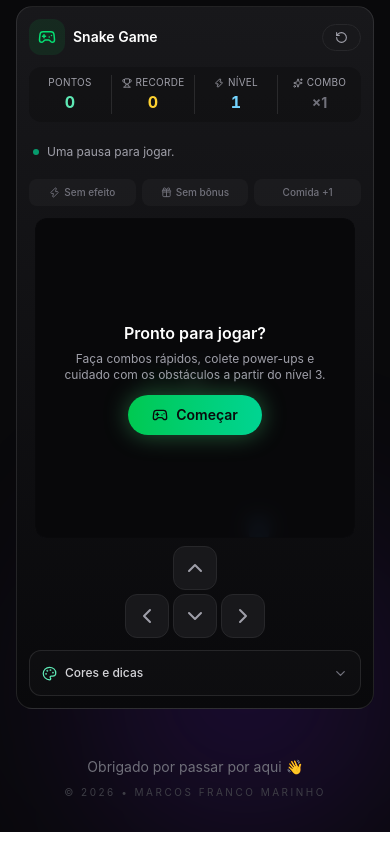
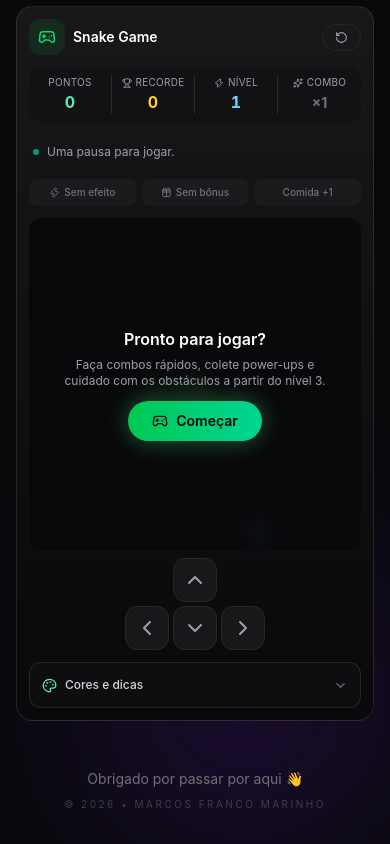
Before and after one commit to marcosfrancomarinho/meu-perfil, a React (Vite) app: page / in a window 390 px wide. Shown: the part 984-1828 px from the top of the page. Built offline with nearby package versions, Linux system fonts and the light colour scheme.

Commit message:
fix: inset Snake grid from rounded frame and enlarge board

```diff
--- a/src/components/SnakeGame/SnakeGame.tsx
+++ b/src/components/SnakeGame/SnakeGame.tsx
@@ -396,13 +396,16 @@ export function SnakeGame() {
         </div>
       </div>
 
-      <div className='relative mx-auto mt-2 w-full max-w-[min(320px,max(180px,calc(100svh-360px)))] sm:mt-3 sm:max-w-md'>
+      <div className='relative mx-auto mt-2 w-full max-w-[min(352px,max(180px,calc(100svh-340px)))] sm:mt-3 sm:max-w-md'>
         <div
           onTouchStart={handleTouchStart}
           onTouchEnd={handleTouchEnd}
           aria-label='Tabuleiro do Snake Game. No celular, deslize para mudar a direção.'
-          className='mx-auto grid aspect-square w-full max-w-md touch-none gap-px overflow-hidden rounded-xl border border-zinc-800 bg-zinc-950 sm:rounded-2xl'
-          style={{ gridTemplateColumns: `repeat(${gridSize}, 1fr)` }}
+          className='mx-auto grid aspect-square w-full max-w-md touch-none gap-px overflow-hidden rounded-xl border border-zinc-800 bg-zinc-950 p-2 sm:rounded-2xl sm:p-2.5'
+          style={{
+            gridTemplateColumns: `repeat(${gridSize}, minmax(0, 1fr))`,
+            gridTemplateRows: `repeat(${gridSize}, minmax(0, 1fr))`,
+          }}
         >
           {Array.from({ length: gridSize * gridSize }, (_, index) => {
             const key = `${index % gridSize},${Math.floor(index / gridSize)}`;
```
